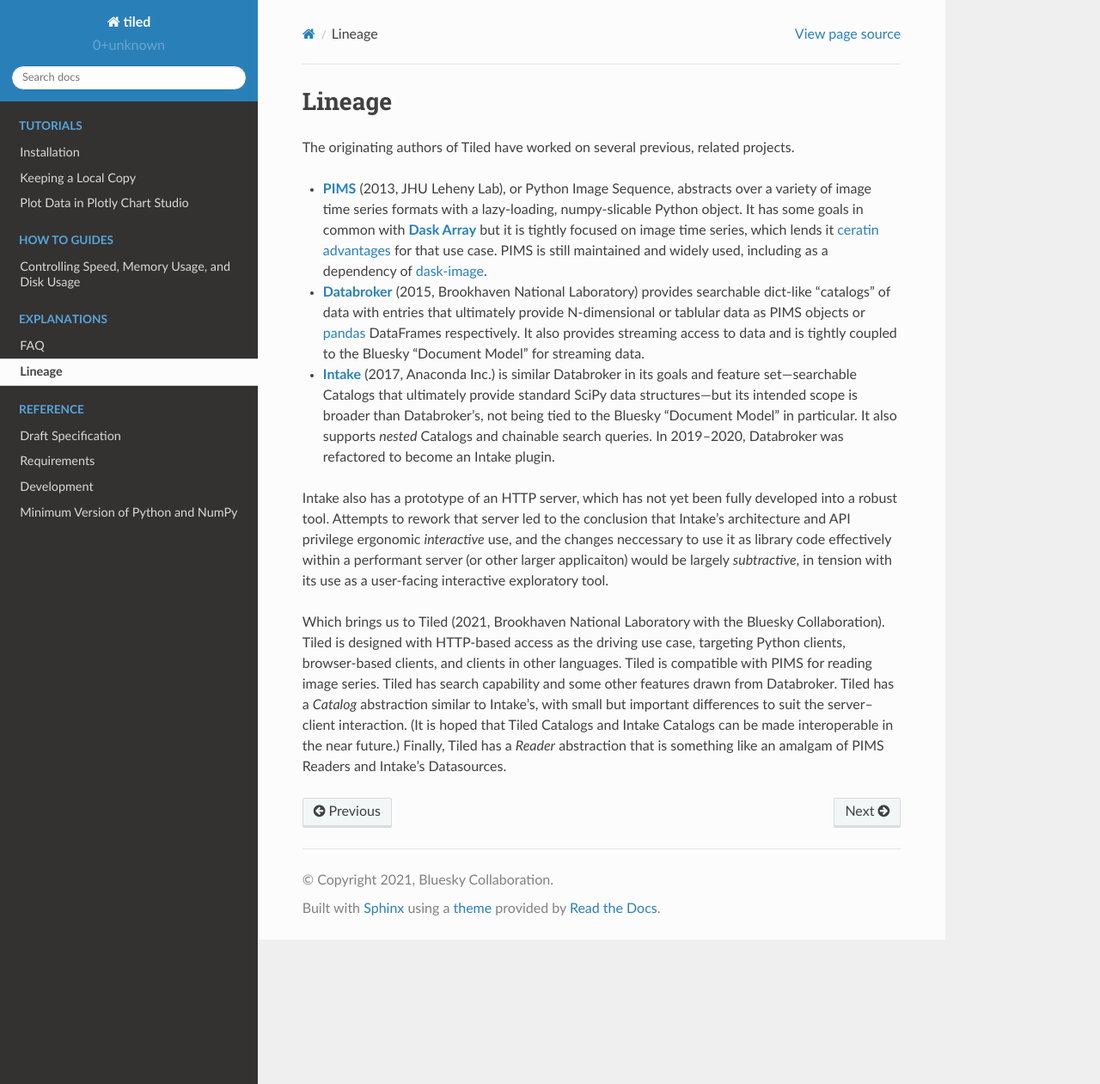
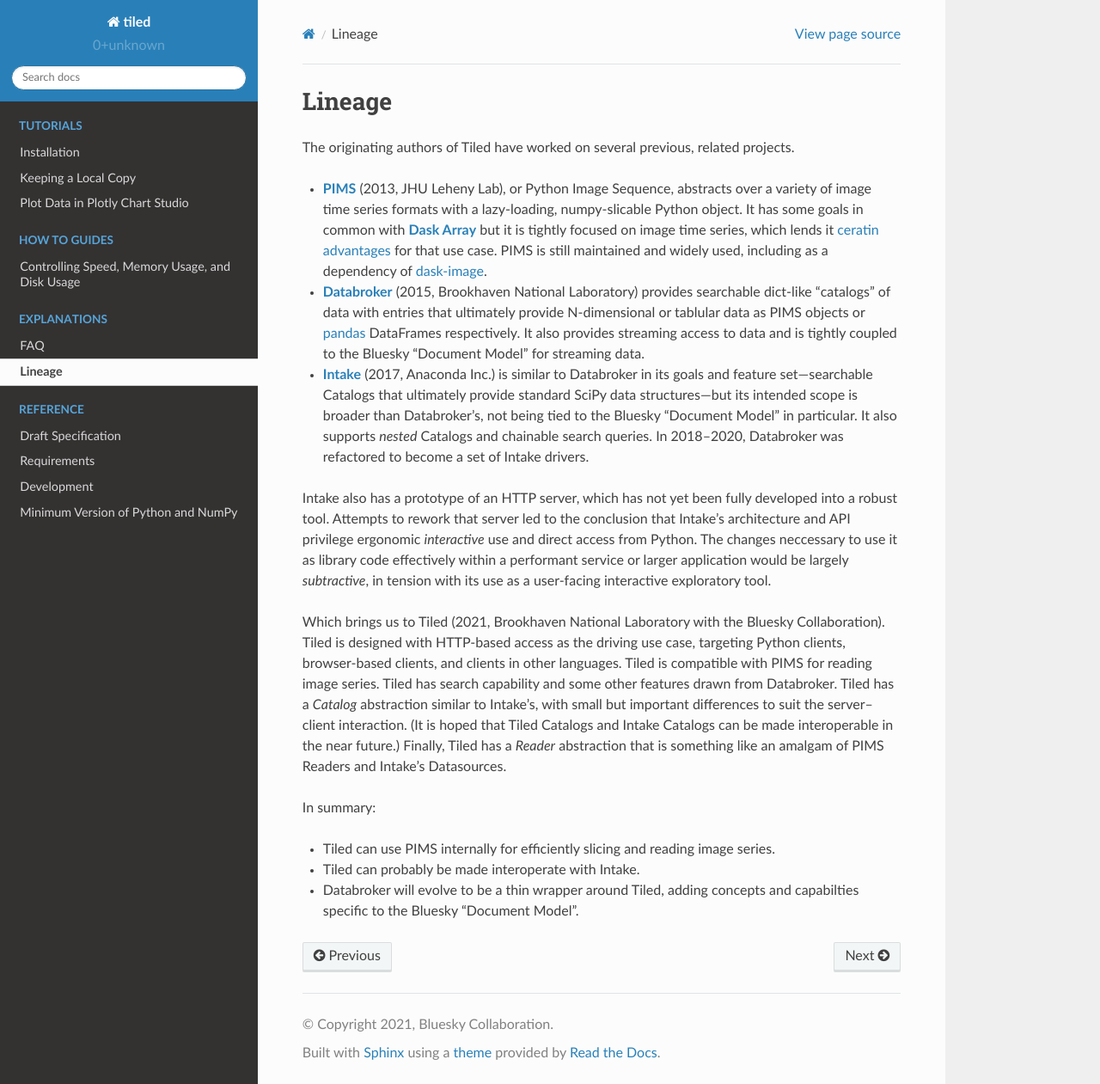
Before and after one commit to bluesky/tiled, a Sphinx documentation site: the page built from docs/source/explanations/lineage.md, in a window 1280 px wide and 1261 px high. Shown: the whole window at 86% size. Built offline with Sphinx 7.4.7 and the Read the Docs theme 2.0.0, drawn with Linux system fonts in a browser that asks for light colours; pages that are not in the unit, such as notebooks, are missing from menus.

Commit message:
more wordsmithing

```diff
--- a/docs/source/explanations/lineage.md
+++ b/docs/source/explanations/lineage.md
@@ -18,18 +18,20 @@
   DataFrames respectively. It also provides streaming access to data and is
   tightly coupled to the Bluesky "Document Model" for streaming data.
 * [**Intake**](https://intake.readthedocs.org/) (2017, Anaconda Inc.) is similar
-  Databroker in its goals and feature set---searchable Catalogs that ultimately
-  provide standard SciPy data structures---but its intended scope is broader
-  than Databroker's, not being tied to the Bluesky "Document Model" in
-  particular. It also supports *nested* Catalogs and chainable search queries.
-  In 2019--2020, Databroker was refactored to become an Intake plugin.
+  to Databroker in its goals and feature set---searchable Catalogs that
+  ultimately provide standard SciPy data structures---but its intended scope
+  is broader than Databroker's, not being tied to the Bluesky "Document
+  Model" in particular. It also supports *nested* Catalogs and chainable
+  search queries. In 2018--2020, Databroker was refactored to become a set of
+  Intake drivers.
 
 Intake also has a prototype of an HTTP server, which has not yet been fully
 developed into a robust tool. Attempts to rework that server led to the
 conclusion that Intake's architecture and API privilege ergonomic *interactive*
-use, and the changes neccessary to use it as library code effectively within a
-performant server (or other larger applicaiton) would be largely *subtractive*,
-in tension with its use as a user-facing interactive exploratory tool.
+use and direct access from Python. The changes neccessary to use it as
+library code effectively within a performant service or larger application
+would be largely *subtractive*, in tension with its use as a user-facing
+interactive exploratory tool.
 
 Which brings us to Tiled (2021, Brookhaven National Laboratory with the Bluesky
 Collaboration). Tiled is designed with HTTP-based access as the driving use
@@ -41,3 +43,10 @@
 Intake Catalogs can be made interoperable in the near future.) Finally, Tiled
 has a *Reader* abstraction that is something like an amalgam of PIMS Readers and
 Intake's Datasources.
+
+In summary:
+
+* Tiled can use PIMS internally for efficiently slicing and reading image series.
+* Tiled can probably be made interoperate with Intake.
+* Databroker will evolve to be a thin wrapper around Tiled, adding
+  concepts and capabilties specific to the Bluesky "Document Model".
```
Also changed, not shown: docs/source/tutorials/caching.md (+1 -3 lines).
